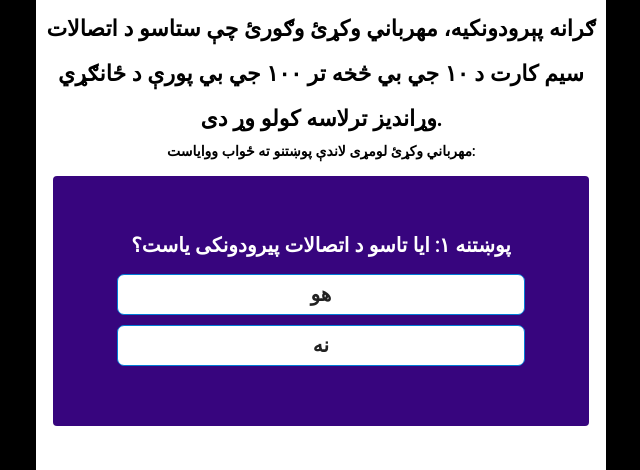
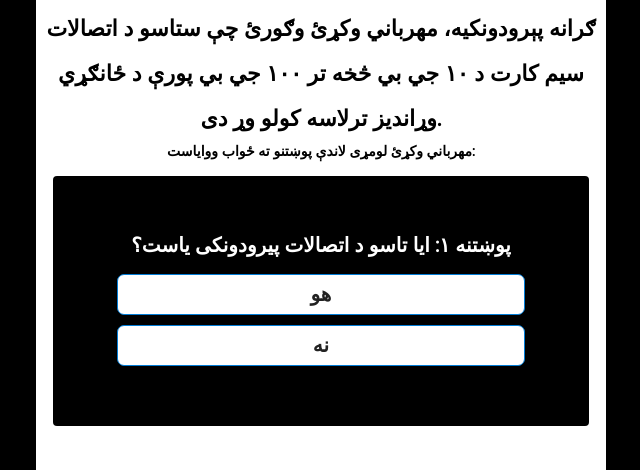
Before and after one commit to ekpeowo/ekpeowo, a plain HTML site: page etisalat-afghan.html in a window 1280 px wide. Shown: the part 482-952 px from the top of the page, without its empty margins (319-959 px from the left). Drawn offline with nearby package versions, Linux system fonts and the light colour scheme; no server answers; a script that the page names is missing.

Commit message:
Update etisalat-afghan.html

```diff
--- a/etisalat-afghan.html
+++ b/etisalat-afghan.html
@@ -428,7 +428,7 @@ display: none;
 display: table;
 width: 95%;
 margin: 15px auto 0;
-background-color: #37057E;
+background-color: #000000;
 border-radius: 4px;
 height: 295px;
 }
```
